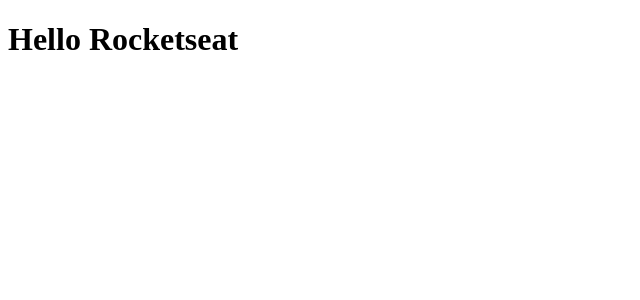
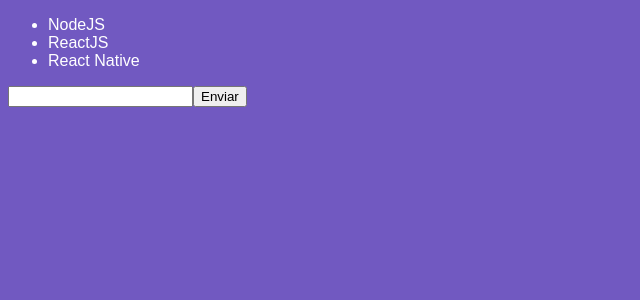
Before and after one commit to gustavohrgomes/todo-app, a React app: page / in a window 1280 px wide. Shown: the top 300 px of the page, without its empty margins (0-640 px from the left). Built offline with nearby package versions, Linux system fonts and the light colour scheme.

Commit message:
Adding State to class component

```diff
--- a/babel.config.js
+++ b/babel.config.js
@@ -3,4 +3,7 @@
     "@babel/preset-env",
     "@babel/preset-react"
   ],
+  plugins: [
+    "@babel/plugin-proposal-class-properties"
+  ]
 };
--- a/package.json
+++ b/package.json
@@ -11,12 +11,16 @@
     "@babel/core": "^7.12.10",
     "@babel/preset-env": "^7.12.11",
     "@babel/preset-react": "^7.12.10",
+    "@babel/plugin-proposal-class-properties": "^7.12.1",
     "babel-loader": "^8.2.2",
+    "css-loader": "^5.0.1",
+    "style-loader": "^2.0.0",
     "webpack": "^5.15.0",
     "webpack-cli": "^4.3.1",
     "webpack-dev-server": "^3.11.2"
   },
   "dependencies": {
+    "file-loader": "^6.2.0",
     "react": "^17.0.1",
     "react-dom": "^17.0.1"
   }
--- /dev/null
+++ b/src/App.css
@@ -0,0 +1,5 @@
+body {
+  background-color: #7159c1;
+  color: #FFF;
+  font-family: Arial, Helvetica, sans-serif;
+}
--- a/src/App.js
+++ b/src/App.js
@@ -1,7 +1,10 @@
 import React from 'react';
+import './App.css'
+
+import TechList from './components/TechList';
 
 function App() {
-  return <h1>Hello Rocketseat</h1>
+  return <TechList />
 }
 
 export default App;
--- /dev/null
+++ b/src/components/TechList.js
@@ -0,0 +1,57 @@
+import React, { Component } from 'react';
+
+class TechList extends Component {
+
+  // jeito convencional de se criar estados dentro de um class component
+
+  // constructor() {
+  //   this.state = {
+  //     techs: [
+  //       'NodeJS',
+  //       'ReactJS',
+  //       'React Native'
+  //     ]
+  //   }
+  // }
+
+  state = {
+    newTech: '',
+    techs: [
+      'NodeJS',
+      'ReactJS',
+      'React Native'
+    ]
+  }
+
+  handleInputChange = e => {
+    this.setState({ newTech: e.target.value });
+  }
+
+  handleSubmit = e => {
+    e.preventDefault();
+
+    this.setState({
+      techs: [...this.state.techs, this.state.newTech],
+      newTech: ''
+    });
+  }
+
+  render() {
+    return (
+      <form onSubmit={this.handleSubmit}>
+        <ul>
+          {this.state.techs.map(tech => <li key={tech}>{tech}</li>)}
+        </ul>
+        <input
+          type="text"
+          onChange={this.handleInputChange}
+          value={this.state.newTech}
+        />
+        <button type="submit">Enviar</button>
+      </form>
+
+    );
+  }
+}
+
+export default TechList;
--- a/webpack.config.js
+++ b/webpack.config.js
@@ -17,6 +17,19 @@
         use: {
           loader: 'babel-loader'
         }
+      },
+      {
+        test: /\.css$/,
+        use: [
+          { loader: 'style-loader' },
+          { loader: 'css-loader' }
+        ]
+      },
+      {
+        test: /.*\.(gif|png|jpe?g)$/i,
+        use: {
+          loader: 'file-loader'
+        }
       }
     ]
   }
```
Also changed, not shown: src/assets/profile.jpeg (added), 1 other file (tests, documents, lock files or other folders).
